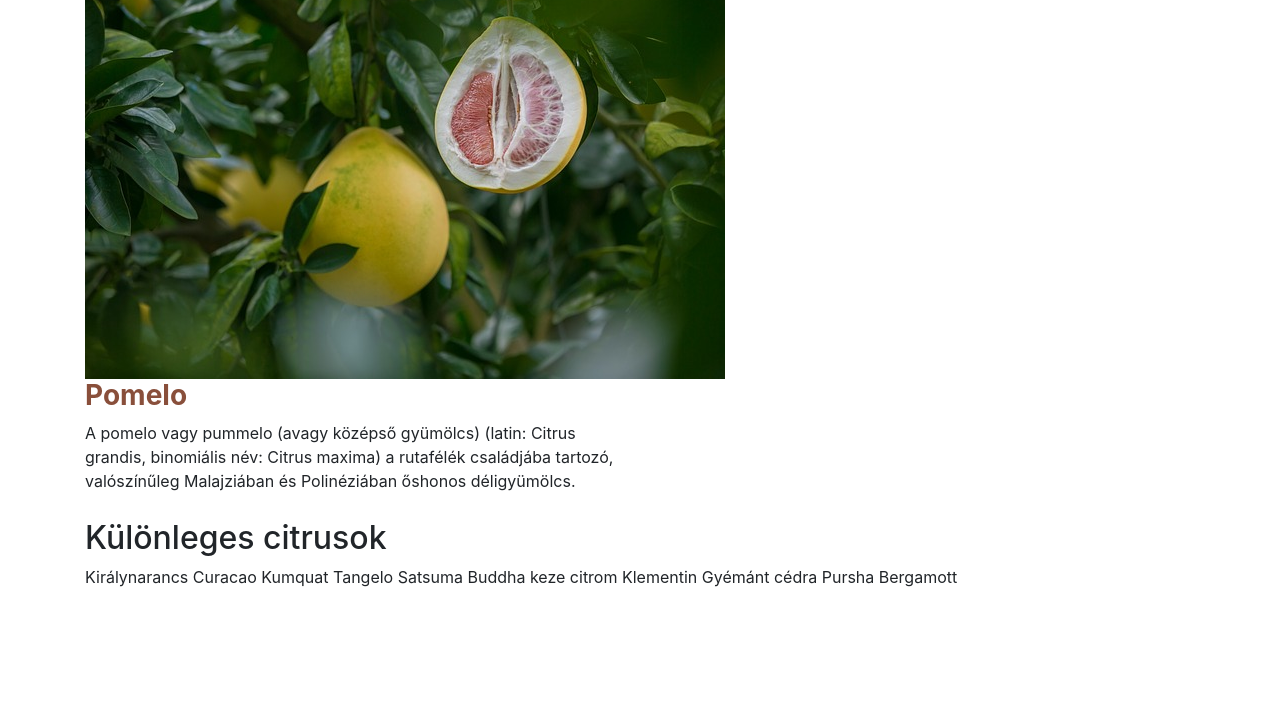
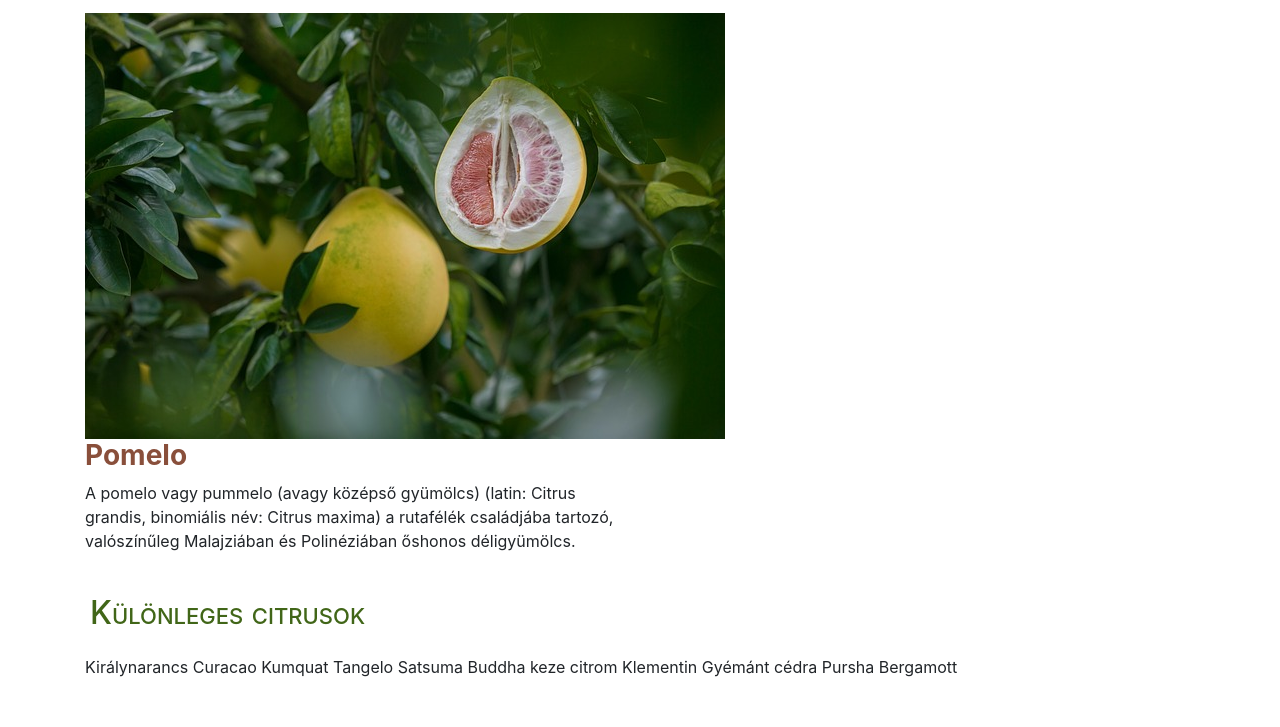
Before and after one commit to HoPeBe0/Citrus, a plain HTML site: page index.html in a window 1280 px wide. Shown: the part 1902-2629 px from the top of the page. Before the commit the page ends 2539 px from the top, so only its background shows below. Drawn offline with Linux system fonts and the light colour scheme.

Commit message:
7. Feladat

```diff
--- a/css/style.css
+++ b/css/style.css
@@ -16,6 +16,10 @@
 
 h2{
     margin-top: 10px;
+    color: #416618;
+    border-color: #416618;
+    font-variant: small-caps;
+    padding: 15px 5px;
 }
 
 h3{
```
